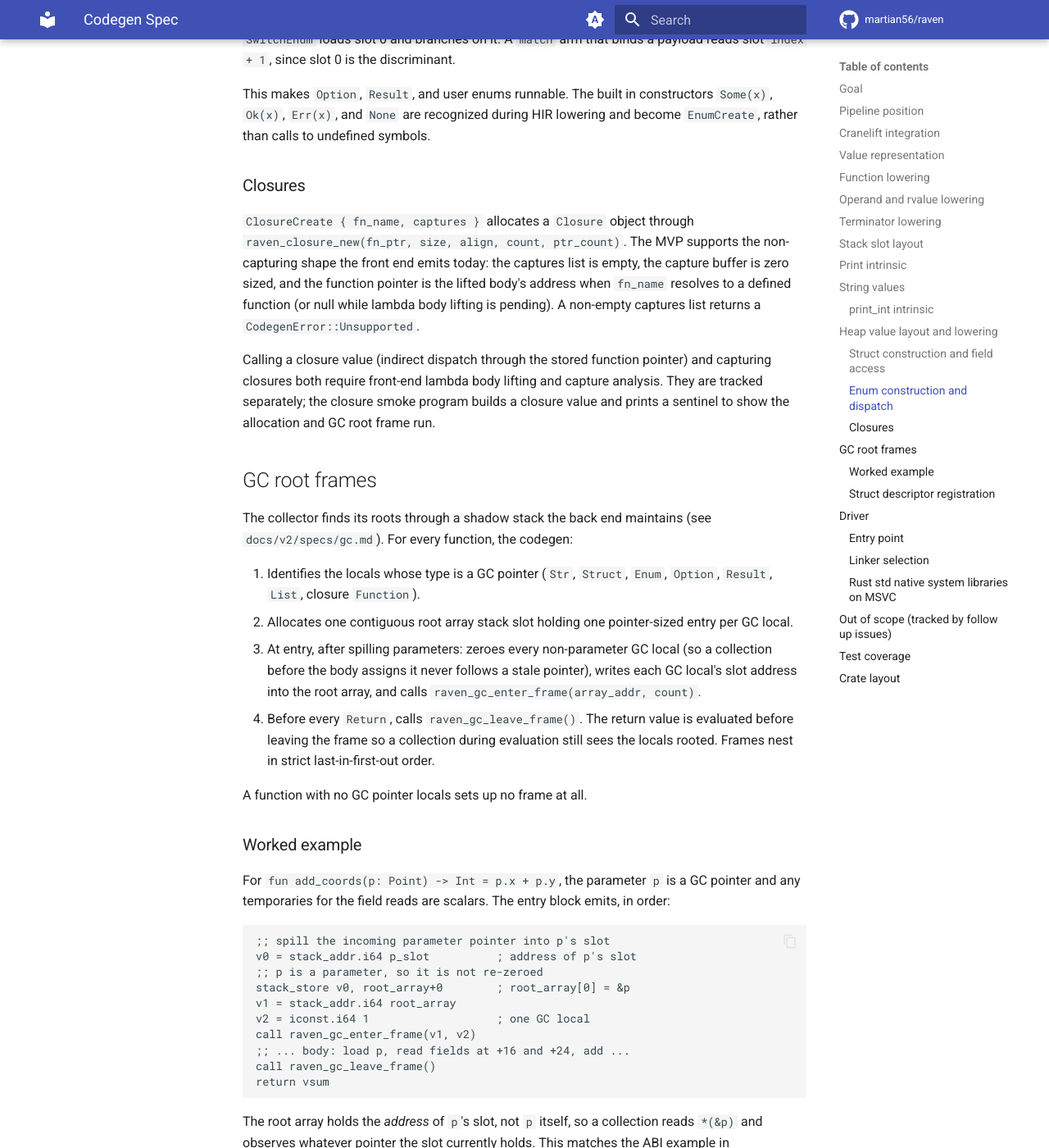
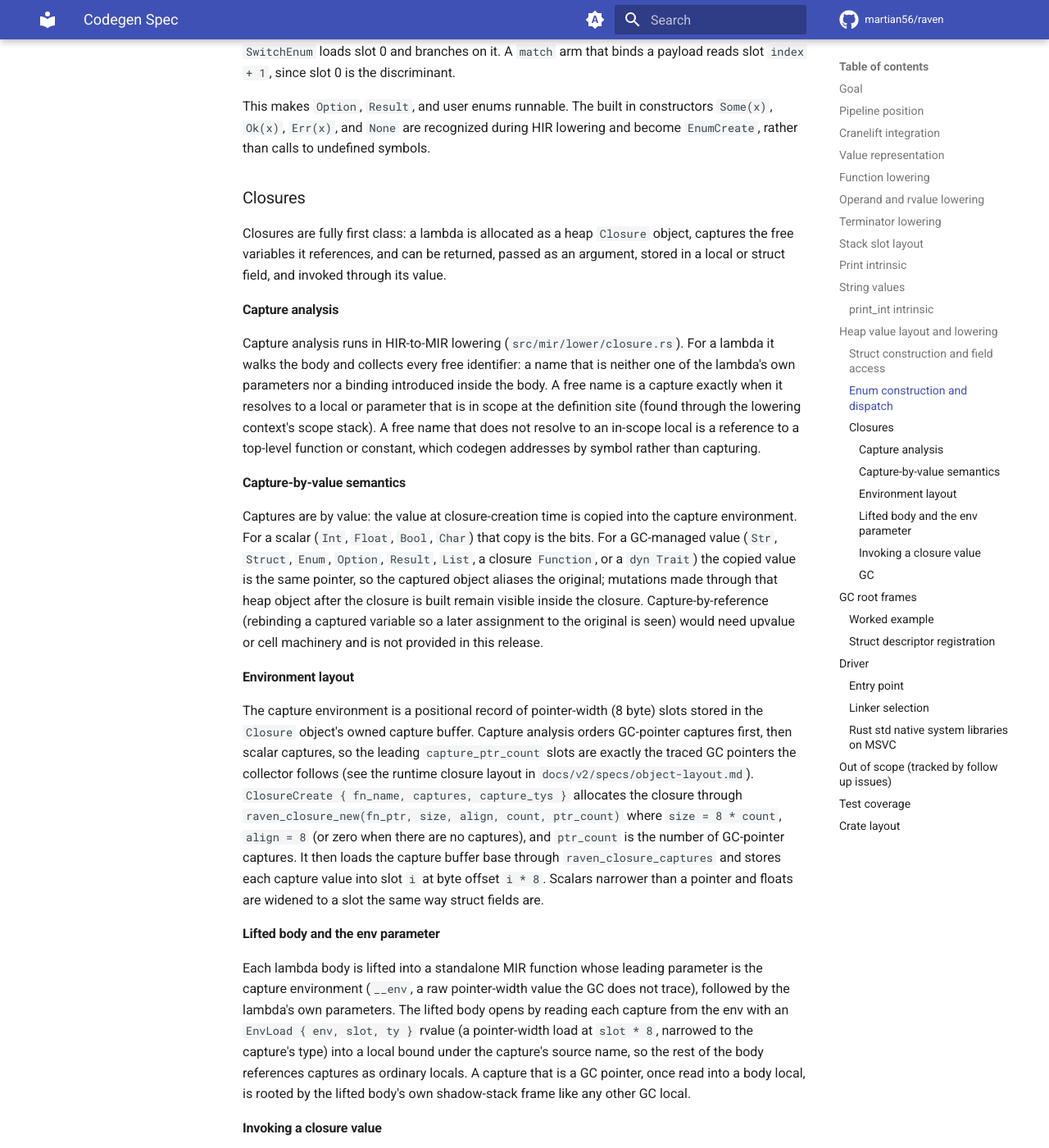
Before and after one commit to martian56/raven, an MkDocs documentation site: the page built from docs/v2/specs/codegen.md, in a window 1280 px wide and 1400 px high, scrolled down 6839 px. Shown: the whole window at 82% size. Built offline with MkDocs 1.6.1 and Material for MkDocs 9.7.7, drawn with Linux system fonts in a browser that asks for light colours; comment, search, counter and statistics services are not loaded; some of the changed text lies outside the part shown.

Commit message:
docs(codegen): closure capture analysis and invocation
Document capture analysis, capture-by-value semantics (including the
GC-pointer aliasing nuance), the env layout with GC captures first, the
lifted-body env parameter convention, indirect-call dispatch for closure
values, and GC tracing of captures.

```diff
--- a/docs/v2/specs/codegen.md
+++ b/docs/v2/specs/codegen.md
@@ -9,12 +9,13 @@ selection and register allocation. The covered surface is primitives,
 binary and unary operators, branches, switches, function calls with
 static dispatch, returns, the `print` and `print_int` intrinsics, and
 heap value construction: structs, enums (including `Option` and
-`Result`), field access, enum dispatch, and non-capturing closures, all
-with garbage collector root frames.
+`Result`), field access, enum dispatch, and closures (capturing,
+returned, passed, and invoked through their value), all with garbage
+collector root frames.
 
-Trait object (`dyn Trait`) dispatch, calling and capturing closures,
-`defer`, string interpolation, C FFI, and rich stdlib collection methods
-are out of scope here and tracked by the follow up issues listed below.
+Rich stdlib collection methods (`List` and `Map` operations beyond
+construction) are out of scope here and tracked by the follow up issues
+listed below.
 
 ## Pipeline position
 
@@ -108,7 +109,7 @@ lifetimes); `Nop` is also a no op.
 | `UnaryOp(Not)` on `Bool` | `bxor` with the constant `1`. |
 | `UnaryOp(Ref)` | Deferred; emits `Unreachable`. |
 | `Call { callee, args }` | Loads each argument from its slot, declares the callee through `cranelift-module`, emits `call` with the resulting `FuncRef`, stores the return value. |
-| `StructCreate`, `EnumCreate`, `FieldAccess`, `ClosureCreate` | Lowered. See the heap value section below. |
+| `StructCreate`, `EnumCreate`, `FieldAccess`, `ClosureCreate`, `EnvLoad`, `ClosureCall` | Lowered. See the heap value and closure sections below. |
 | `Cast` | Integer and float conversions through `sextend`, `ireduce`, `fcvt_from_sint`, `fcvt_to_sint_sat`. |
 | `IndexAccess`, `ArrayLit` | Deferred to the stdlib collection issues. |
 
@@ -248,19 +249,83 @@ undefined symbols.
 
 ### Closures
 
-`ClosureCreate { fn_name, captures }` allocates a `Closure` object
-through `raven_closure_new(fn_ptr, size, align, count, ptr_count)`. The
-MVP supports the non-capturing shape the front end emits today: the
-captures list is empty, the capture buffer is zero sized, and the
-function pointer is the lifted body's address when `fn_name` resolves to
-a defined function (or null while lambda body lifting is pending). A
-non-empty captures list returns a `CodegenError::Unsupported`.
+Closures are fully first class: a lambda is allocated as a heap `Closure`
+object, captures the free variables it references, and can be returned,
+passed as an argument, stored in a local or struct field, and invoked
+through its value.
 
-Calling a closure value (indirect dispatch through the stored function
-pointer) and capturing closures both require front-end lambda body
-lifting and capture analysis. They are tracked separately; the closure
-smoke program builds a closure value and prints a sentinel to show the
-allocation and GC root frame run.
+#### Capture analysis
+
+Capture analysis runs in HIR-to-MIR lowering (`src/mir/lower/closure.rs`).
+For a lambda it walks the body and collects every free identifier: a name
+that is neither one of the lambda's own parameters nor a binding
+introduced inside the body. A free name is a capture exactly when it
+resolves to a local or parameter that is in scope at the definition site
+(found through the lowering context's scope stack). A free name that does
+not resolve to an in-scope local is a reference to a top-level function or
+constant, which codegen addresses by symbol rather than capturing.
+
+#### Capture-by-value semantics
+
+Captures are by value: the value at closure-creation time is copied into
+the capture environment. For a scalar (`Int`, `Float`, `Bool`, `Char`)
+that copy is the bits. For a GC-managed value (`Str`, `Struct`, `Enum`,
+`Option`, `Result`, `List`, a closure `Function`, or a `dyn Trait`) the
+copied value is the same pointer, so the captured object aliases the
+original; mutations made through that heap object after the closure is
+built remain visible inside the closure. Capture-by-reference (rebinding a
+captured variable so a later assignment to the original is seen) would
+need upvalue or cell machinery and is not provided in this release.
+
+#### Environment layout
+
+The capture environment is a positional record of pointer-width (8 byte)
+slots stored in the `Closure` object's owned capture buffer. Capture
+analysis orders GC-pointer captures first, then scalar captures, so the
+leading `capture_ptr_count` slots are exactly the traced GC pointers the
+collector follows (see the runtime closure layout in
+`docs/v2/specs/object-layout.md`). `ClosureCreate { fn_name, captures,
+capture_tys }` allocates the closure through `raven_closure_new(fn_ptr,
+size, align, count, ptr_count)` where `size = 8 * count`, `align = 8` (or
+zero when there are no captures), and `ptr_count` is the number of
+GC-pointer captures. It then loads the capture buffer base through
+`raven_closure_captures` and stores each capture value into slot `i` at
+byte offset `i * 8`. Scalars narrower than a pointer and floats are
+widened to a slot the same way struct fields are.
+
+#### Lifted body and the env parameter
+
+Each lambda body is lifted into a standalone MIR function whose leading
+parameter is the capture environment (`__env`, a raw pointer-width value
+the GC does not trace), followed by the lambda's own parameters. The
+lifted body opens by reading each capture from the env with an `EnvLoad
+{ env, slot, ty }` rvalue (a pointer-width load at `slot * 8`, narrowed to
+the capture's type) into a local bound under the capture's source name, so
+the rest of the body references captures as ordinary locals. A capture
+that is a GC pointer, once read into a body local, is rooted by the lifted
+body's own shadow-stack frame like any other GC local.
+
+#### Invoking a closure value
+
+A call whose callee is a value of function type (an in-scope local of
+`fun(T) -> U` type, a returned closure, a closure stored in a field, ...)
+lowers to `ClosureCall { closure, args, param_tys, ret_ty }`. Codegen
+loads the function pointer through `raven_closure_fn_ptr` and the capture
+env base through `raven_closure_captures`, builds the indirect signature
+`(env_ptr, <user params...>) -> ret`, and emits a `call_indirect` passing
+the env base as the leading argument followed by the user arguments. The
+signature is uniform regardless of the capture count or types, so the call
+site needs only the user parameter and return types; a top-level function
+reference is still dispatched directly by symbol.
+
+#### GC
+
+A closure local is a GC pointer rooted in the enclosing function's shadow
+stack frame like any other GC local. The captured GC pointers inside the
+env are traced by the collector through the `Closure` descriptor: the
+runtime's closure-tracing arm reads `capture_ptr_count` and traces the
+leading pointer slots, which is why capture analysis places GC-pointer
+captures first.
 
 ## GC root frames
 
@@ -399,8 +464,11 @@ that only consult MIR lowering do not depend on a linker.
   as read-only data, and a `dyn` method call dispatches through the
   vtable. See `docs/v2/specs/dyn-trait.md`. Static trait method calls are
   monomorphized by MIR into direct calls.
-* Calling closure values and capturing closures (lambda body lifting and
-  capture analysis); non-capturing closure allocation is supported.
+* ~~Calling closure values and capturing closures (lambda body lifting and
+  capture analysis).~~ Implemented: capture analysis lifts each lambda
+  body into a standalone function, captures free variables by value, and
+  invokes closure values through an indirect call. See the Closures
+  section above.
 * `defer` ordering and runtime hooks (issue #68).
 * String interpolation (issue #69) and C FFI (issue #70).
 * Rich stdlib collection methods (`push`, `get`, and so on) beyond
@@ -417,8 +485,11 @@ that only consult MIR lowering do not depend on a linker.
 * End to end smoke tests that compile, link, run, and check the stdout of
   `examples/v2/hello.rv` (`Hello, Raven!`), `point.rv` (a struct,
   prints `7`), `option_sum.rv` (Option construction and matching, prints
-  `104`), and `closure_value.rv` (a non-capturing closure allocation,
-  prints `42`). Each gates on linker and runtime staticlib presence and
+  `104`), `closure_value.rv` (a non-capturing closure allocation, prints
+  `42`), `closure_capture.rv` (a returned closure capturing a local by
+  value, prints `15` then `42`), and `closure_arg.rv` (a capturing closure
+  passed as an argument and invoked indirectly, prints `21`). Each gates
+  on linker and runtime staticlib presence and
   emits an `eprintln!` plus a successful exit only when one is missing;
   on a correctly configured host it links and runs the program for real.
 
```
